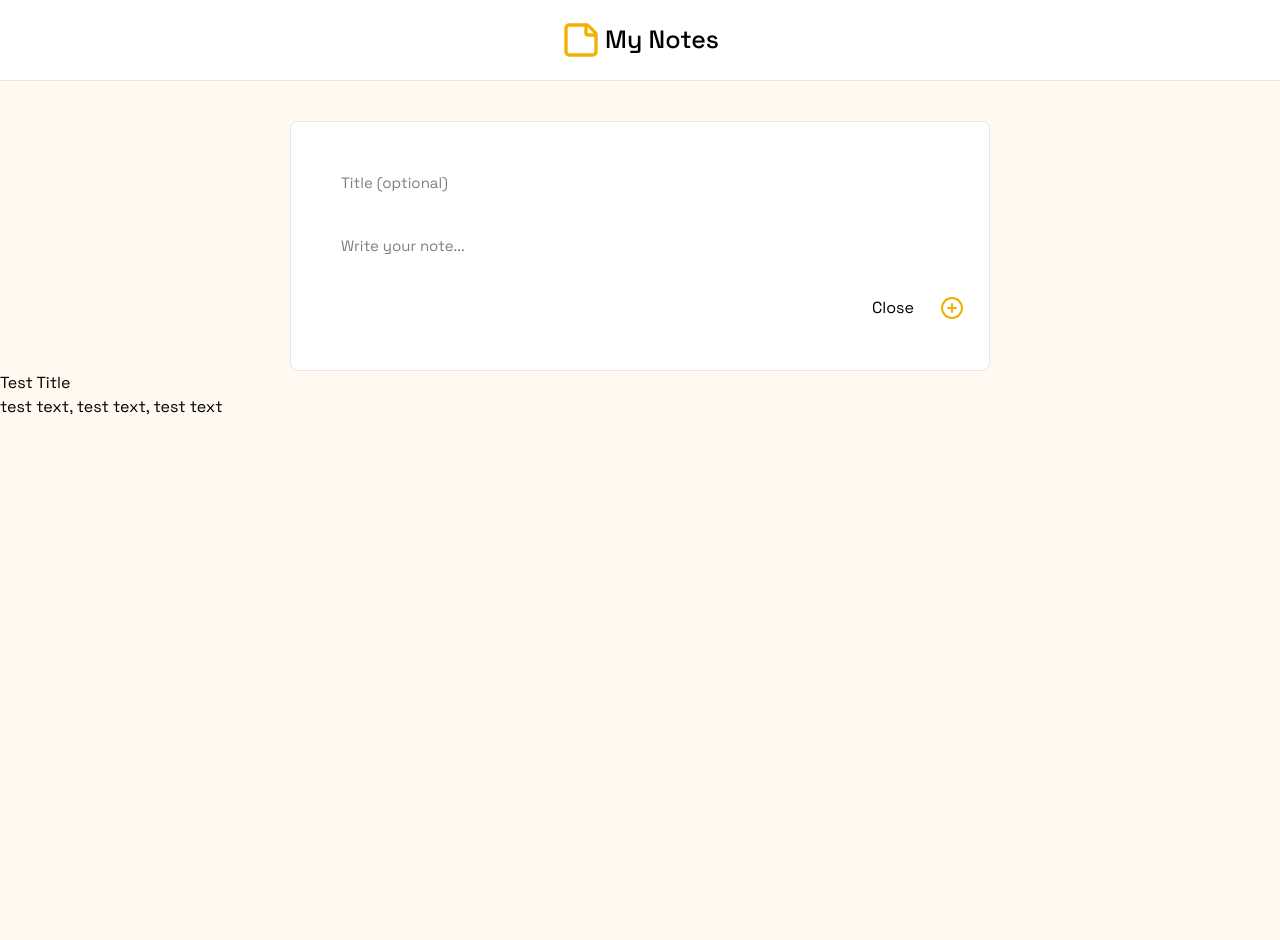
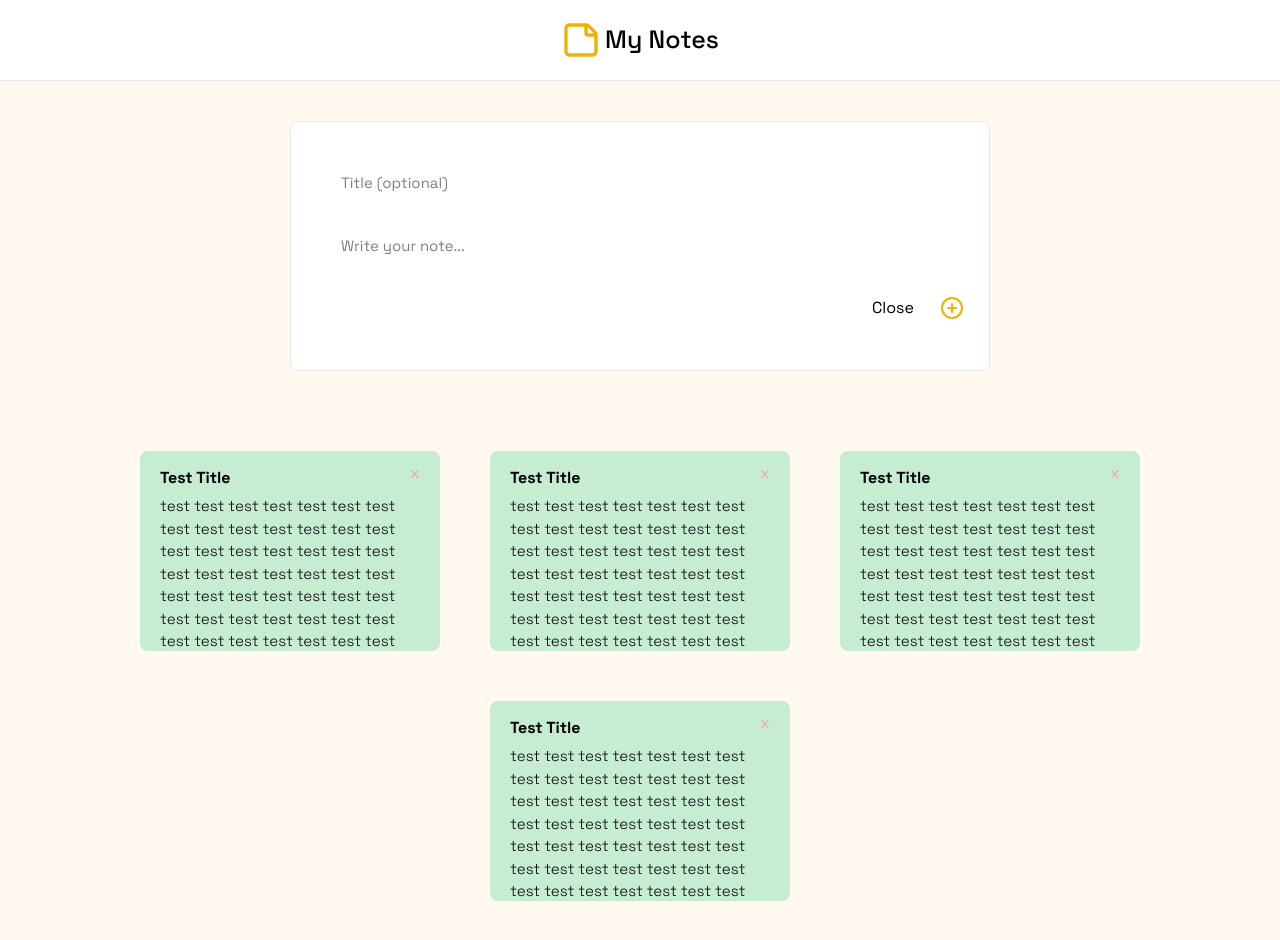
Before and after one commit to Giuseppe11S/my-notes, a React (Vite) app: page / in a window 1280 px wide. Shown: the top 940 px of the page. Before the commit the page ends 800 px from the top, so only its background shows below. Built offline with nearby package versions, Linux system fonts and the light colour scheme.

Commit message:
Added basic style to the notes card

```diff
--- a/src/components/NoteItem.jsx
+++ b/src/components/NoteItem.jsx
@@ -3,8 +3,9 @@
 export default function NoteItem({title, text, id}) {
   return (
     <>
-     <h3>{title}</h3>
-     <p>{text}</p>
+     <span className="absolute left-[270px] top-[10px] cursor-pointer text-red-300">x</span>
+     <h3 className="font-bold">{title}</h3>
+     <p className="font-extralight text-[15px] pt-[5px]">{text}</p>
     </>
   )
 }
--- a/src/components/NoteList.jsx
+++ b/src/components/NoteList.jsx
@@ -7,7 +7,9 @@ export default function NoteList({newNote}) {
   // rendering notes items
   const renderingNote = () => (
     exampleData.map((note) => (
-      <div key={note.id}>
+      <div key={note.id}
+         className='bg-[#c6ecd2] rounded-lg w-[300px] h-[200px] py-[15px] px-[20px] relative
+         overflow-y-scroll [scrollbar-width:none] -ms-overflow-style:none] [&::-webkit-scrollbar]:hidden'>
         <Noteitem
         title={note.title}
         text={note.text}
@@ -19,7 +21,7 @@ export default function NoteList({newNote}) {
 
   return (
     <>
-    <div className='flex'>
+    <div className='flex flex-wrap justify-center my-[80px] mx-[50px] gap-[50px]'>
       {renderingNote()}
     </div>
     </>
--- a/src/data/exampleNotes.js
+++ b/src/data/exampleNotes.js
@@ -2,7 +2,11 @@
 import { getRandomId } from "../utils/getRandomId"
 
 const notes = [
-  {id: getRandomId(), title: 'Test Title', text: 'test text, test text, test text'}
+  {id: getRandomId(), title: 'Test Title', text: 'test '.repeat(200)},
+  {id: getRandomId(), title: 'Test Title', text: 'test '.repeat(200)},
+  {id: getRandomId(), title: 'Test Title', text: 'test '.repeat(200)},
+  {id: getRandomId(), title: 'Test Title', text: 'test '.repeat(200)},
 ]
 
-export default notes
+
+export default notes;
```
